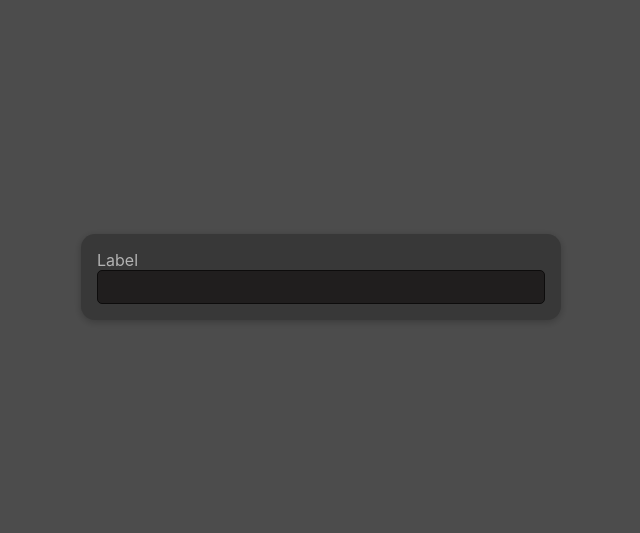
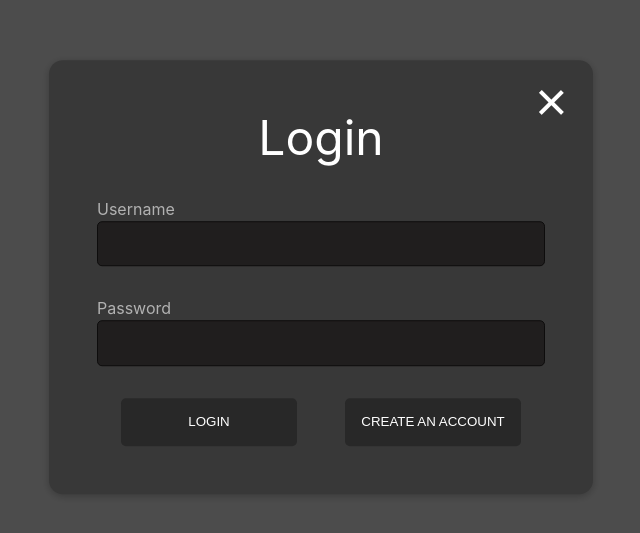
Before and after one commit to PPosh98/amdb, a React (Create React App) app: page / in a window 1280 px wide. Shown: the part 123-656 px from the top of the page, without its empty margins (319-959 px from the left). Built offline with nearby package versions, Linux system fonts and the light colour scheme.

Commit message:
design login modal component visual

```diff
--- a/src/App.js
+++ b/src/App.js
@@ -1,18 +1,8 @@
 import "./App.css";
-import Input from "./components/UI/Input/Input";
-import Modal from "./components/UI/Modal/Modal";
+import LoginModal from "./components/Login/LoginModal";
 
 const App = () => {
-  return (
-    <Modal>
-      <Input
-        label="Label"
-        input={{
-          type: "text"
-        }}
-      />
-    </Modal>
-  );
+  return <LoginModal />;
 };
 
 export default App;
--- a/src/components/Login/LoginModal.js
+++ b/src/components/Login/LoginModal.js
@@ -1,5 +1,35 @@
-import "./LoginModal.module.css";
+import classes from "./LoginModal.module.css";
+import Modal from "../UI/Modal/Modal";
+import Input from "../UI/Input/Input";
 
-const LoginModal = () => {};
+const LoginModal = () => {
+  return (
+    <Modal>
+      <form>
+        <h1>Login</h1>
+        <Input
+          className={classes.username}
+          label="Username"
+          input={{
+            type: "text"
+          }}
+        />
+        <Input
+          className={classes.password}
+          label="Password"
+          input={{
+            type: "password"
+          }}
+        />
+        <div className={classes["container-btns"]}>
+          <button className={classes["btn-login"]}>LOGIN</button>
+          <button className={classes["btn-registration"]}>
+            CREATE AN ACCOUNT
+          </button>
+        </div>
+      </form>
+    </Modal>
+  );
+};
 
 export default LoginModal;
--- a/src/components/Login/LoginModal.module.css
+++ b/src/components/Login/LoginModal.module.css
@@ -0,0 +1,34 @@
+h1 {
+  color: white;
+  text-align: center;
+  font-weight: normal;
+  font-size: 3rem;
+  margin-top: 0;
+}
+
+.username {
+  margin-bottom: 2rem;
+}
+
+.password {
+  margin-bottom: 2rem;
+}
+
+.container-btns {
+  display: flex;
+  justify-content: space-around;
+}
+
+.container-btns button {
+  background-color: #282828;
+  color: white;
+  border: none;
+  border-radius: 5px;
+  width: 11rem;
+  height: 3rem;
+  cursor: pointer;
+}
+
+.container-btns button:hover {
+  background-color: #1d1d1d;
+}
--- a/src/components/UI/Input/Input.js
+++ b/src/components/UI/Input/Input.js
@@ -4,7 +4,7 @@
 
 const Input = (props) => {
   return (
-    <div className={classes.input}>
+    <div className={`${classes.input} ${props.className}`}>
       <label htmlFor={props.input.id}>{props.label}</label>
       <input {...props.input} />
     </div>
--- a/src/components/UI/Input/Input.module.css
+++ b/src/components/UI/Input/Input.module.css
@@ -2,10 +2,12 @@
   display: flex;
   flex-direction: column;
   width: 28rem;
+  height: 4.2rem;
 }
 
 .input label {
   color: #b2b2b2;
+  margin-bottom: 2px;
 }
 
 .input input {
@@ -17,4 +19,5 @@
   font: 16px;
   color: #fff;
   padding: 6px 10px;
+  height: 100%;
 }
--- a/src/components/UI/Modal/Modal.js
+++ b/src/components/UI/Modal/Modal.js
@@ -6,7 +6,10 @@
   return (
     <Fragment>
       <div className={classes.backdrop}></div>
-      <div className={classes.modal}>{props.children}</div>
+      <div className={classes.modal}>
+        <button className={classes["btn-close-modal"]}>&times;</button>
+        {props.children}
+      </div>
     </Fragment>
   );
 };
--- a/src/components/UI/Modal/Modal.module.css
+++ b/src/components/UI/Modal/Modal.module.css
@@ -15,8 +15,19 @@
   left: 50vw;
   transform: translate(-50%, -50%);
   background-color: #383838;
-  padding: 1rem;
+  padding: 3rem;
   border-radius: 14px;
   box-shadow: 0 2px 8px rgba(0, 0, 0, 0.25);
   z-index: 30;
 }
+
+.btn-close-modal {
+  color: white;
+  position: absolute;
+  top: 0.5rem;
+  right: 1.2rem;
+  font-size: 3.5rem;
+  cursor: pointer;
+  border: none;
+  background: none;
+}
--- a/src/components/UI/NavBar/NavBar.js
+++ /dev/null
@@ -1,5 +0,0 @@
-import "./NavBar.module.css";
-
-const NavBar = () => {};
-
-export default NavBar;
```
Also changed, not shown: src/components/UI/NavBar/NavBar.module.css (deleted).
